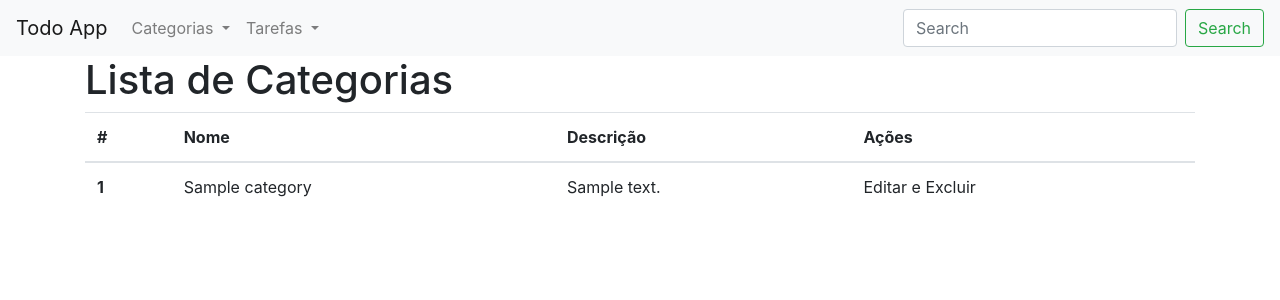
After one commit to CleysonPH/django-todoapp, a Django app: page /todo/categorias/ in a window 1280 px wide. The commit adds this page. Shown: the top 300 px of the page. Run offline with Django 3.2, Linux system fonts and the light colour scheme; a user stored in the database is signed in; tables that the repository leaves empty hold one stand-in row (values such as "Sample post"); some libraries are stand-ins or nearby versions.

Commit message:
Created the page for list all Categories

```diff
--- a/apps/tasks/urls.py
+++ b/apps/tasks/urls.py
@@ -5,5 +5,6 @@ from . import views
 
 app_name = 'tasks'
 urlpatterns = [
-    path('categoria/criar', views.create_category,  name='create-category')
+    path('categoria/criar', views.create_category,  name='category-create'),
+    path('categorias/', views.list_categories, name='category-list'),
 ]
--- a/apps/tasks/views.py
+++ b/apps/tasks/views.py
@@ -2,6 +2,7 @@ from django.shortcuts import render
 from django.contrib import messages
 
 from .forms import CategoryForm, TaskForm
+from .models import Category, Task
 
 
 def create_category(request):
@@ -22,3 +23,15 @@ def create_category(request):
         'form': form,
     }
     return render(request, template_name, context)
+
+
+def list_categories(request):
+    template_name = 'tasks/category_list.html'
+    category_list = Category.objects.filter(owner=request.user)
+
+    context = {
+        'title': 'Lista de Categorias',
+        'category_list': category_list,
+    }
+
+    return render(request, template_name, context)
--- a/templates/base.html
+++ b/templates/base.html
@@ -28,8 +28,8 @@
                         Categorias
                     </a>
                     <div class="dropdown-menu" aria-labelledby="categories-dropdown">
-                        <a class="dropdown-item" href="#">Listar</a>
-                        <a class="dropdown-item" href="{% url 'tasks:create-category' %}">Adicionar</a>
+                        <a class="dropdown-item" href="{% url 'tasks:category-list' %}">Listar</a>
+                        <a class="dropdown-item" href="{% url 'tasks:category-create' %}">Adicionar</a>
                     </div>
                 </li>
 
--- /dev/null
+++ b/templates/tasks/category_list.html
@@ -0,0 +1,46 @@
+{% extends 'base.html' %}
+
+{% block title %}
+    Listagem das Categorias | {{ block.super }}
+{% endblock title %}
+
+{% block content %}
+
+    <main class="container">
+        <div class="row">
+            <div class="col-sm">
+                <h1>{{ title }}</h1>
+            </div>
+        </div>
+
+        <div class="row">
+            <div class="col-sm">
+                {% if category_list %}
+                    <table class="table table-hover">
+                        <thead>
+                            <tr>
+                                <th scope="col">#</th>
+                                <th scope="col">Nome</th>
+                                <th scope="col">Descrição</th>
+                                <th scope="col">Ações</th>
+                            </tr>
+                        </thead>
+                        <tbody>
+                            {% for category in category_list %}
+                                <tr>
+                                    <th scope="row">{{ category.id }}</th>
+                                    <td>{{ category.name }}</td>
+                                    <td>{{ category.description }}</td>
+                                    <td>Editar e Excluir</td>
+                                </tr>
+                            {% endfor %}
+                        </tbody>
+                    </table>
+                {% else %}
+                    <h4>Usuário {{request.user}} não possui nenhuma categoria cadastrada</h4>
+                {% endif %}
+            </div>
+        </div>
+    </main>
+
+{% endblock content %}
```
